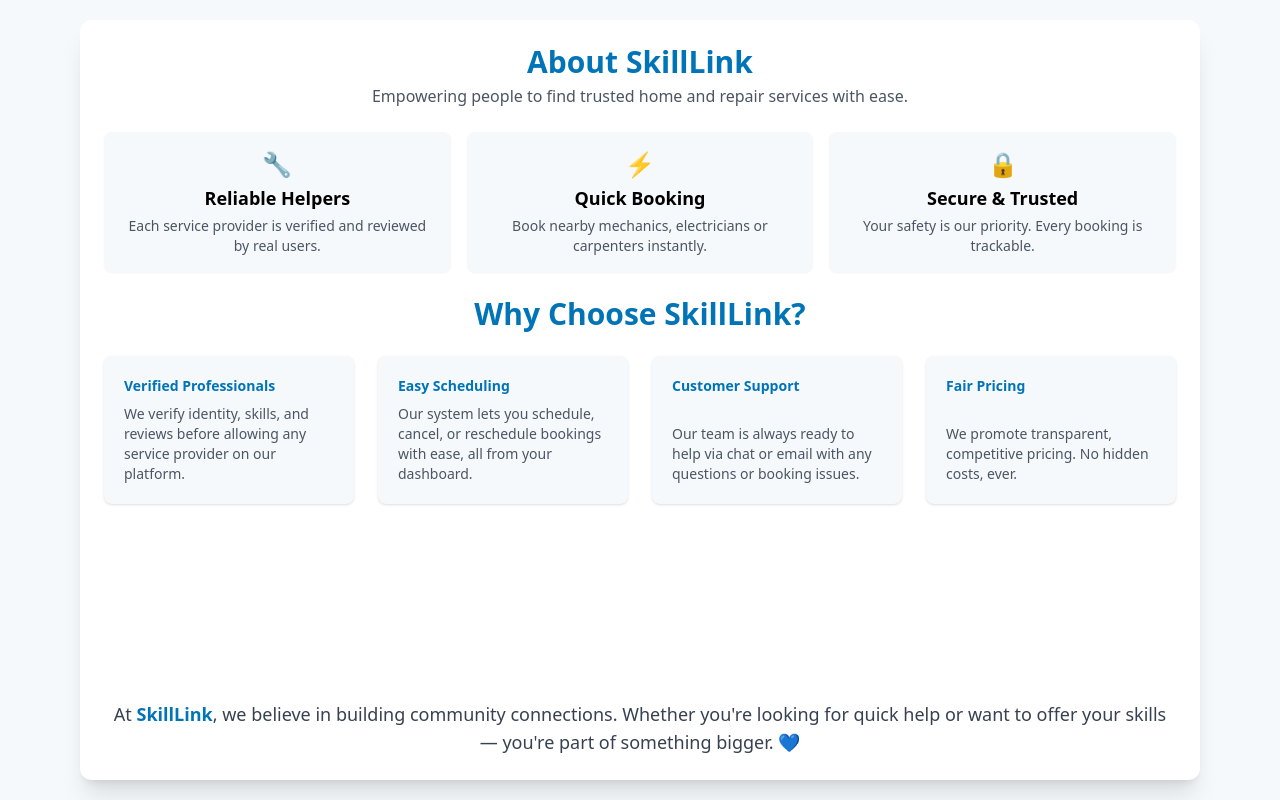
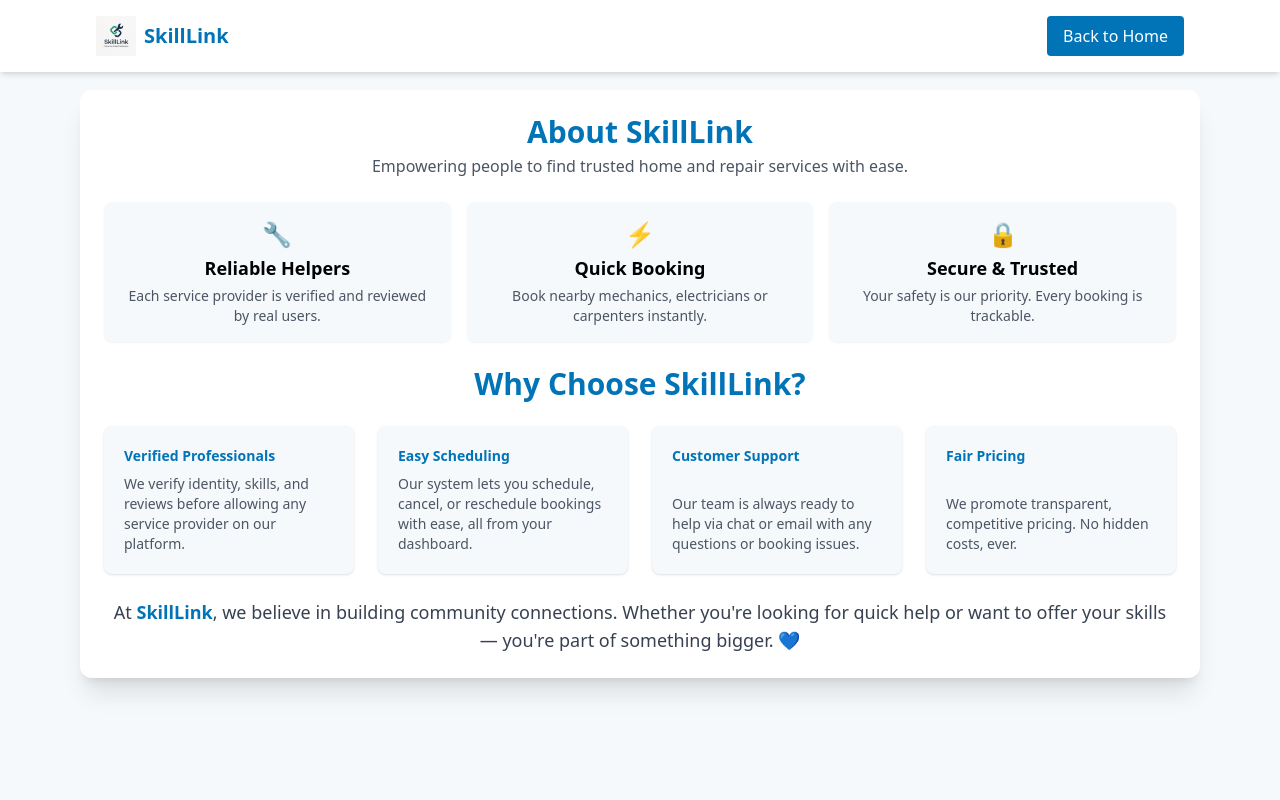
Before and after one commit to ArjuJangra/skilllink, a Vue app: page /about in a window 1280 px wide. Built offline with nearby package versions, Linux system fonts and the light colour scheme.

Commit message:
Refactor About, Contact, Help, and HomeBoard pages for improved layout and navigation

```diff
--- a/src/components/AboutPage.vue
+++ b/src/components/AboutPage.vue
@@ -1,8 +1,22 @@
+
 <template>
-  <div class="h-screen bg-[#F6F9FC] px-2 py-4 flex justify-center items-center">
-    <div class="w-full max-w-[1120px] h-[95vh] bg-white rounded-xl shadow-xl p-4 md:p-6 flex flex-col justify-between overflow-auto">
+  <div class="min-h-screen bg-[#F6F9FC]">
+    <!-- Fixed Header -->
+    <header class="w-full bg-white shadow-md fixed top-0 z-50">
+      <div class="max-w-[1120px] mx-auto px-4 py-4 flex items-center justify-between">
+        <div class="flex items-center space-x-2">
+          <img src="@/assets/skilllogo.png" alt="SkillLink Logo" class="h-10 w-auto" />
+          <span class="text-xl font-bold text-[#0074B7]">SkillLink</span>
+        </div>
+        <router-link to="/" class="bg-[#0074B7] text-white px-4 py-2 rounded hover:bg-[#005f91] transition">
+          Back to Home
+        </router-link>
+      </div>
+    </header>
 
-      <!-- 🧠 Intro -->
+    <!-- Main About Content -->
+    <div class="pt-[90px] px-2 py-4 flex justify-center items-start">
+      <div class="w-full max-w-[1120px] bg-white rounded-xl shadow-xl p-4 md:p-6">
         <div>
           <div class="text-center mb-6">
             <h1 class="text-3xl font-bold text-[#0074B7] mb-1">About SkillLink</h1>
@@ -11,7 +25,6 @@
             </p>
           </div>
 
-        <!-- ✨ Feature Highlights -->
           <div class="grid sm:grid-cols-2 lg:grid-cols-3 gap-4 text-center mb-6">
             <div class="bg-[#F6F9FC] rounded-lg p-4 shadow-sm">
               <div class="text-[#0074B7] text-2xl mb-1">🔧</div>
@@ -30,7 +43,6 @@
             </div>
           </div>
 
-        <!-- 💡 Why Choose SkillLink - Cards -->
           <div class="mb-4">
             <h2 class="text-2xl md:text-3xl font-bold text-[#0074B7] mb-6 text-center">Why Choose SkillLink?</h2>
             <div class="grid grid-cols-1 sm:grid-cols-2 md:grid-cols-4 gap-6 w-full">
@@ -44,16 +56,15 @@
               </div>
             </div>
           </div>
-      </div>
 
-      <!-- 🌐 Closing Statement -->
           <div class="text-center mt-6">
             <p class="text-gray-700 text-base md:text-lg font-medium leading-relaxed">
               At <span class="text-[#0074B7] font-semibold">SkillLink</span>, we believe in building community connections.
               Whether you're looking for quick help or want to offer your skills — you're part of something bigger. 💙
             </p>
           </div>
-
+        </div>
+      </div>
     </div>
   </div>
 </template>
--- a/src/components/ContactPage.vue
+++ b/src/components/ContactPage.vue
@@ -1,8 +1,23 @@
+
 <template>
-  <div class="min-h-screen bg-[#F6F9FC] px-4 py-6 flex items-center justify-center">
+  <div class="min-h-screen bg-[#F6F9FC]">
+    <!-- Fixed Header -->
+    <header class="w-full bg-white shadow-md fixed top-0 z-50">
+      <div class="max-w-6xl mx-auto px-4 py-4 flex items-center justify-between">
+        <div class="flex items-center space-x-2">
+          <img src="@/assets/skilllogo.png" alt="SkillLink Logo" class="h-10 w-auto" />
+          <span class="text-xl font-bold text-[#0074B7]">SkillLink</span>
+        </div>
+        <router-link to="/" class="bg-[#0074B7] text-white px-4 py-2 rounded hover:bg-[#005f91] transition">
+          Back to Home
+        </router-link>
+      </div>
+    </header>
+
+    <!-- Page Content with top padding -->
+    <div class="pt-[90px] px-4 py-6 flex items-center justify-center">
       <!-- 📦 Main Contact Box -->
       <div class="w-full max-w-6xl bg-white rounded-xl shadow-xl p-6 md:p-10 overflow-y-auto max-h-[95vh]">
-
         <!-- 💬 Header Inside White Box -->
         <div class="text-center mb-8">
           <h1 class="text-3xl font-bold text-[#0074B7]">Contact SkillLink</h1>
@@ -63,7 +78,11 @@
             <!-- FAQs -->
             <div>
               <h2 class="text-lg font-semibold text-[#0074B7] mb-2">FAQs</h2>
-            <div v-for="(faq, index) in faqs" :key="index" class="border border-gray-200 rounded-md mb-2">
+              <div
+                v-for="(faq, index) in faqs"
+                :key="index"
+                class="border border-gray-200 rounded-md mb-2"
+              >
                 <button
                   @click="toggleFAQ(index)"
                   class="w-full flex justify-between items-center px-4 py-2 text-left bg-[#F6F9FC] hover:bg-[#E8F1F9] transition"
@@ -88,6 +107,7 @@
           </div>
         </div>
 
+      </div>
     </div>
   </div>
 </template>
--- a/src/components/HelpPage.vue
+++ b/src/components/HelpPage.vue
@@ -1,9 +1,11 @@
+
 <template>
   <div class="min-h-screen bg-blue-50 flex flex-col justify-between">
     <!-- Header -->
-    <header class="bg-white shadow px-6 py-4 flex items-center justify-between max-w-7xl mx-auto w-full">
+    <header class="bg-white shadow w-full">
+      <div class="max-w-7xl mx-auto px-6 py-5 flex items-center justify-between">
         <div class="flex items-center gap-2">
-        <img src="@/assets/skilllogo.png" alt="SkillLink Logo" class="w-10 h-10 rounded-full" />
+          <img src="@/assets/skilllogo.png" alt="SkillLink Logo" class="w-auto h-10" />
           <h1 class="text-2xl font-bold text-[#0073b1]">SkillLink Help Center</h1>
         </div>
         <router-link :to="backRoute">
@@ -11,6 +13,7 @@
             Back to Home
           </button>
         </router-link>
+      </div>
     </header>
 
     <!-- Help Section -->
@@ -42,6 +45,7 @@
     </footer>
   </div>
 </template>
+
 
 <script setup>
 import { reactive, computed } from 'vue'
--- a/src/components/HomeBoard.vue
+++ b/src/components/HomeBoard.vue
@@ -28,7 +28,7 @@
         </router-link>
 
         <!-- Login/Signup -->
-        <router-link to="/signup">
+        <router-link to="/login">
           <button class="px-4 py-2 bg-[#0073b1] text-white font-semibold rounded-lg hover:bg-[#005f91] transition duration-200">
             Login/Sign Up
           </button>
```
Lines whose indentation alone changed are shown as unchanged.
